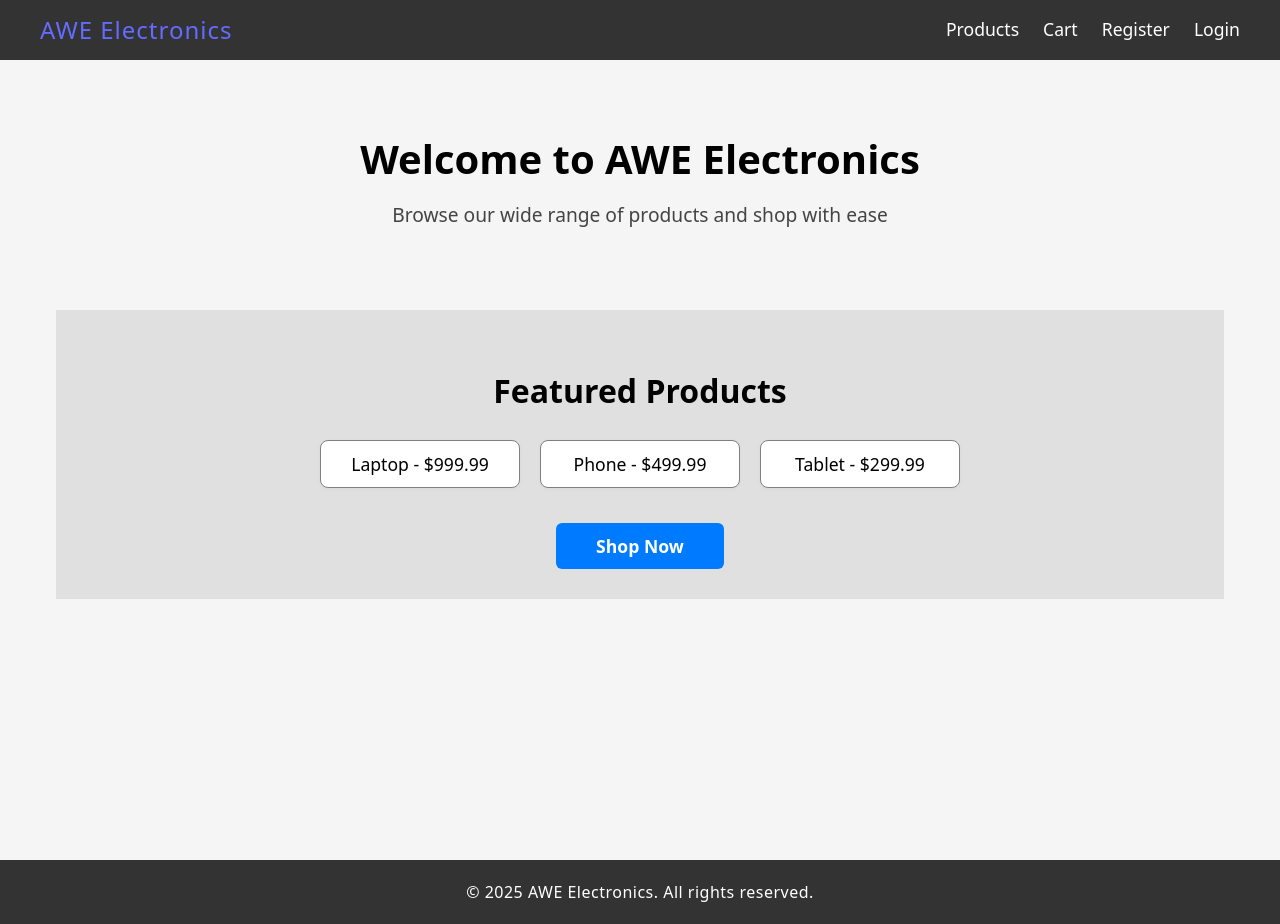
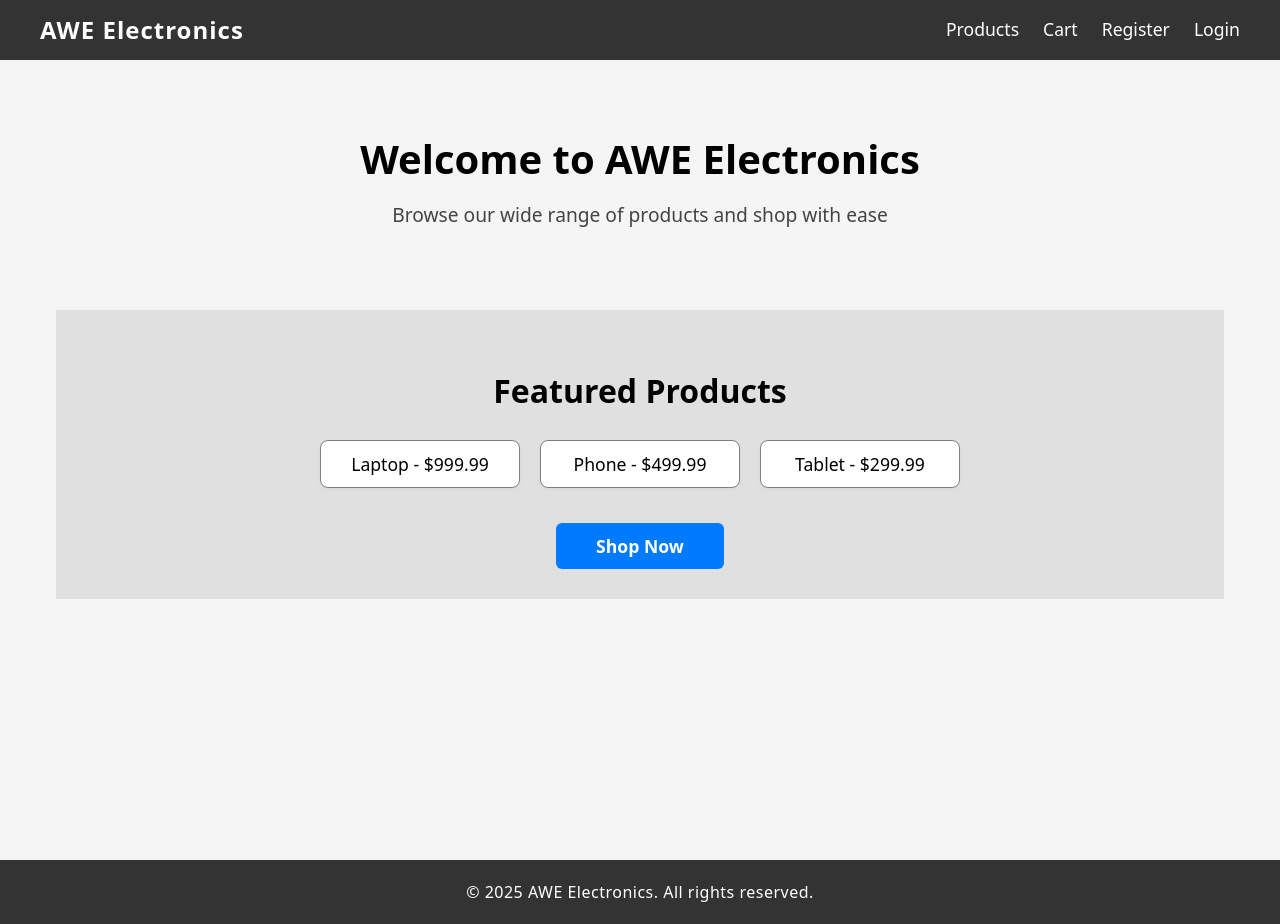
Before and after one commit to LuongNhatMinhNguyen/SWE30003_Assignment-3, a React (Vite) app: page / in a window 1280 px wide. Built offline with nearby package versions, Linux system fonts and the light colour scheme.

Commit message:
Css fixes

```diff
--- a/src/components/NavBar/NavBar.css
+++ b/src/components/NavBar/NavBar.css
@@ -12,6 +12,7 @@
     font-size: 1.5rem;
     letter-spacing: 1px;
     text-decoration: none;
+    color: white;
   }
 
   .navbar-links {
@@ -30,7 +31,21 @@
     transition: border-bottom 0.2s, color 0.2s;
   }
 
-  .navbar-link.hovered {
-    text-decoration: underline;
+  .navbar-link.hovered, .navbar-brand-link.hovered, .navbar-brand-link:hover {
+    text-decoration: none;
     border-bottom: 2px solid #fff;
+    color: white;
   }
+
+  a {
+    text-decoration: none;
+  }
+
+  .navbar-brand-link {
+    font-size: 1.5rem;
+    font-weight: 700;
+    color: white;
+    text-decoration: none;
+    border-bottom: 2px solid transparent;
+    transition: border-bottom 0.2s, color 0.2s;
+  }
--- a/src/components/NavBar/NavBar.tsx
+++ b/src/components/NavBar/NavBar.tsx
@@ -31,7 +31,7 @@ export default function NavBar() {
 
   return (
     <nav className="navbar">
-        <div className="navbar-brand"><Link to='/' >AWE Electronics</Link></div>
+        <div className="navbar-brand"><Link className="navbar-brand-link" to='/' onMouseEnter={() => setHovered('navbar-brand')} onMouseLeave={() => setHovered(null)} >AWE Electronics</Link></div>
         <div className="navbar-links">
           {navLinks.map((link) => (
             <Link
--- a/src/pages/Login/Login.css
+++ b/src/pages/Login/Login.css
@@ -61,3 +61,11 @@ font-weight: 500;
     font-size: 1rem;
     font-weight: 500;
 }
+
+.error-message {
+    color: red;
+}
+
+.success-message {
+    color: green;
+}
```
